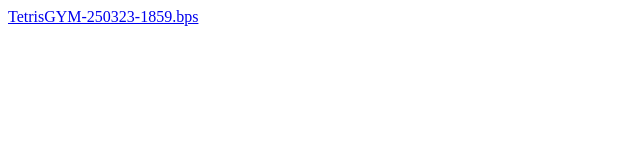
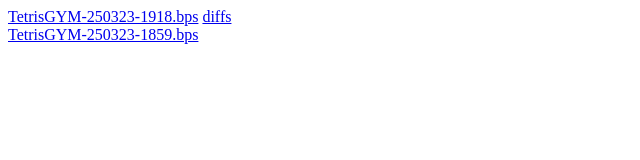
Before and after one commit to zohassadar/gymbuilds, a plain HTML site: page patches/index.html in a window 1280 px wide. Shown: the whole page, without its empty margins (0-640 px from the left). Drawn offline with Linux system fonts and the light colour scheme.

Commit message:
manual update

```diff
--- a/patches/index.html
+++ b/patches/index.html
@@ -5,6 +5,7 @@ Gym Patches
 </title>
 </head>
 <body>
+<a href="TetrisGYM-250323-1918.bps">TetrisGYM-250323-1918.bps</a>&nbsp<a href="https://github.com/zohassadar/TetrisGYM/compare/a7cfa86fdaa8badb1aafa09fcfc563e88a21a945...cc867cf2b124b1970d0d79e7eb1ae8a0769db09e">diffs</a><br>
 <a href="TetrisGYM-250323-1859.bps">TetrisGYM-250323-1859.bps</a>&nbsp<br>
 </body>
 </html>
```
Also changed, not shown: 4 other files.
